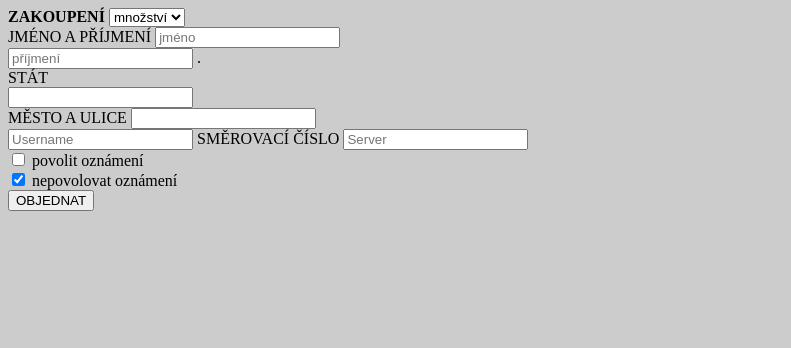
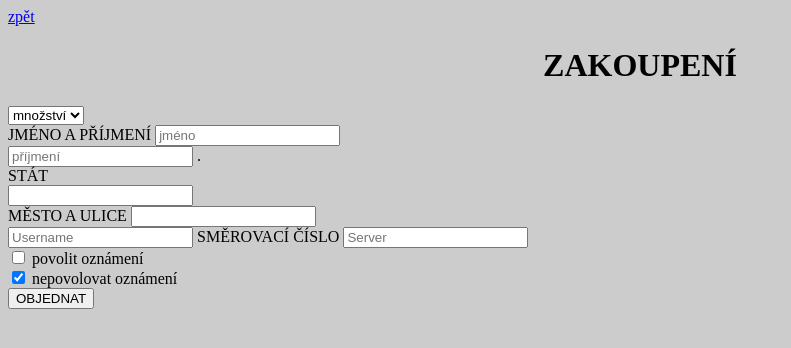
Before and after one commit to andreazivalova/workshop2021, a plain HTML site: page koupit.html in a window 1280 px wide. Shown: the whole page, without its empty margins (0-791 px from the left). Drawn offline with Linux system fonts and the light colour scheme.

Commit message:
jurszj
hfdasy

```diff
--- a/koupit.html
+++ b/koupit.html
@@ -1,6 +1,8 @@
 <!DOCTYPE html>
 
-<strong>ZAKOUPENÍ</strong>
+<a href="zde.html">zpět</a>
+
+<h1 style="text-align: center;"><strong>ZAKOUPENÍ</strong></h1>
 <html>
 <body style="background-color:rgb(204, 204, 204);">
 
```
